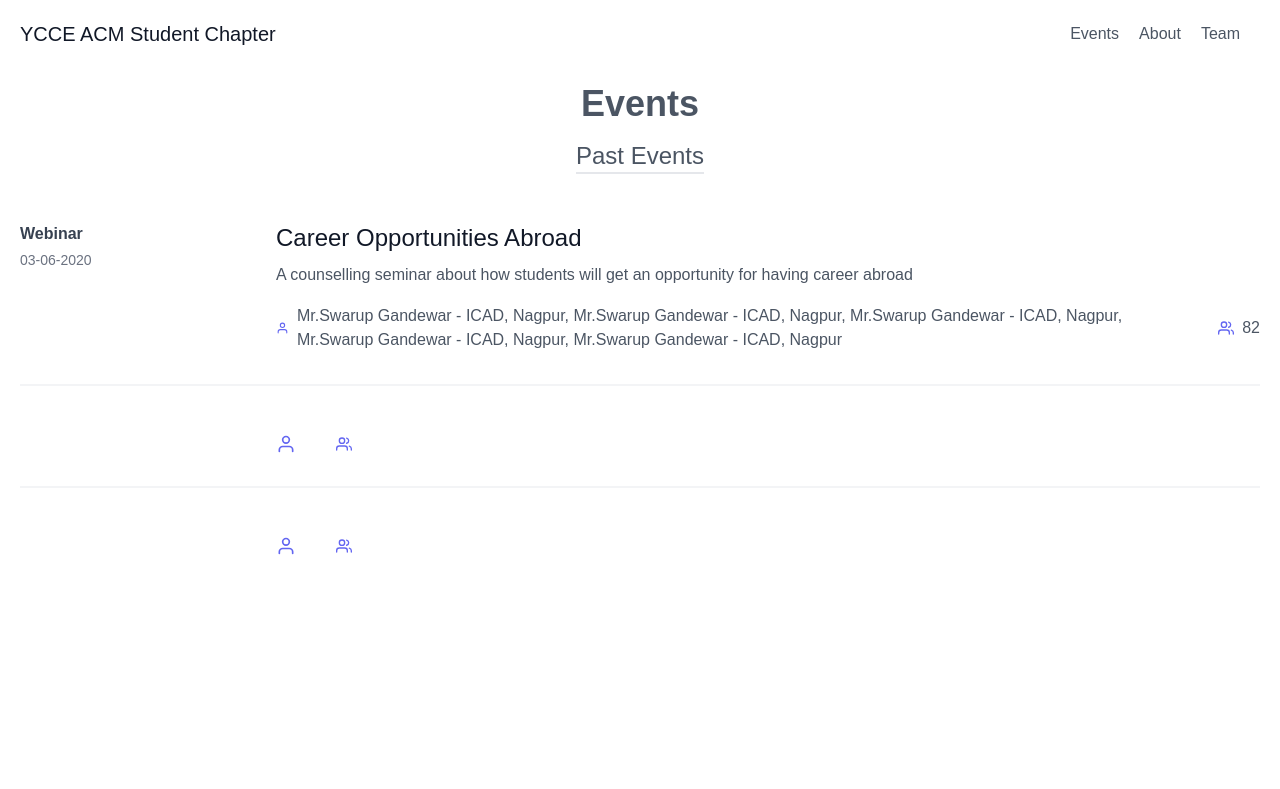
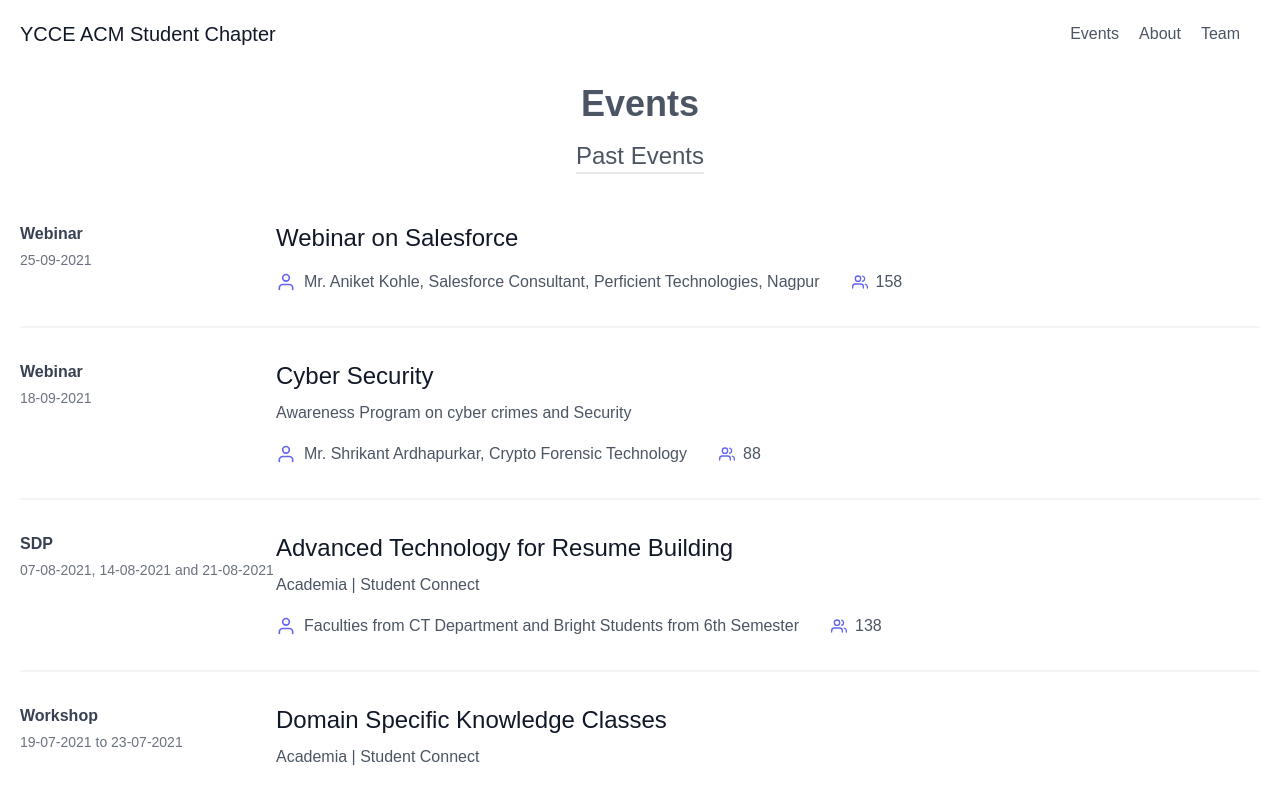
Before and after one commit to seebham/acm-2021, a Next.js app: page / in a window 1280 px wide. Shown: the top 789 px of the page. Built offline with nearby package versions, Linux system fonts and the light colour scheme; a small style sheet from the web is missing.

Commit message:
feat: events enhanced

```diff
--- a/components/EventSection.tsx
+++ b/components/EventSection.tsx
@@ -1,6 +1,7 @@
 import EventCard from "./EventCard";
 import upcoming_events from "../data/upcoming_events";
 import PastEvent from "./PastEvent";
+import past_events from "../data/past_events";
 
 const EventSection = () => {
   return (
@@ -29,7 +30,20 @@ const EventSection = () => {
           Past Events
         </h4>
         <div className="mt-4 -my-8 divide-y-2 divide-gray-100">
-          <PastEvent
+          {past_events.map((event) => {
+            return (
+              <PastEvent
+                title={event.title}
+                date={event.date}
+                desc={event.desc}
+                attendees={event.attendees}
+                speaker={event.speaker}
+                type={event.type}
+                key={event.date}
+              />
+            );
+          })}
+          {/* <PastEvent
             title="Career Opportunities Abroad"
             date="03-06-2020"
             type="Webinar"
@@ -38,7 +52,7 @@ const EventSection = () => {
             speaker="Mr.Swarup Gandewar - ICAD, Nagpur, Mr.Swarup Gandewar - ICAD, Nagpur, Mr.Swarup Gandewar - ICAD, Nagpur, Mr.Swarup Gandewar - ICAD, Nagpur, Mr.Swarup Gandewar - ICAD, Nagpur"
           />
           <PastEvent />
-          <PastEvent />
+          <PastEvent /> */}
         </div>
       </div>
     </div>
--- /dev/null
+++ b/data/past_events.ts
@@ -0,0 +1,39 @@
+const past_events: PastEventComponentType[] = [
+  {
+    title: "Webinar on Salesforce",
+    type: "Webinar",
+    date: "25-09-2021",
+    speaker:
+      "Mr. Aniket Kohle, Salesforce Consultant, Perficient Technologies, Nagpur",
+    attendees: 158,
+    desc: "",
+  },
+  {
+    title: "Cyber Security",
+    type: "Webinar",
+    date: "18-09-2021",
+    speaker: "Mr. Shrikant Ardhapurkar, Crypto Forensic Technology",
+    attendees: 88,
+    desc: "Awareness Program on cyber crimes and Security",
+  },
+  {
+    title: "Advanced Technology for Resume Building",
+    type: "SDP",
+    date: "07-08-2021, 14-08-2021 and 21-08-2021",
+    speaker:
+      "Faculties from CT Department and Bright Students from 6th Semester",
+    attendees: 138,
+    desc: "Academia | Student Connect ",
+  },
+  {
+    title: "Domain Specific Knowledge Classes",
+    type: "Workshop",
+    date: "19-07-2021 to 23-07-2021",
+    speaker:
+      "Alumni Representation:  1.Mayuresh Patle, Infosys 2.Mr. Parag Dhavan, VNIT  Nagpur. 3.Ms. Purva Natoo, Persistent Systems Limited, Nagpur 4.Mr. Suraj Nair, Persistent Systems Limited, Nagpur 5.Mr. Yash Waghmare, Content Serv, Pune",
+    attendees: 114,
+    desc: "Academia | Student Connect ",
+  },
+];
+
+export default past_events;
--- a/pages/index.tsx
+++ b/pages/index.tsx
@@ -5,6 +5,7 @@ import EventCard from "../components/EventCard";
 import EventSection from "../components/EventSection";
 import Footer from "../components/Footer";
 import Header from "../components/Header";
+import past_events from "../data/past_events";
 // import EventsIllustration from "images/undraw_pair_programming_re_or4x.png";
 
 const Home: NextPage = () => {
```
Also changed, not shown: data/past_events.js (deleted, +0 -10 lines).
